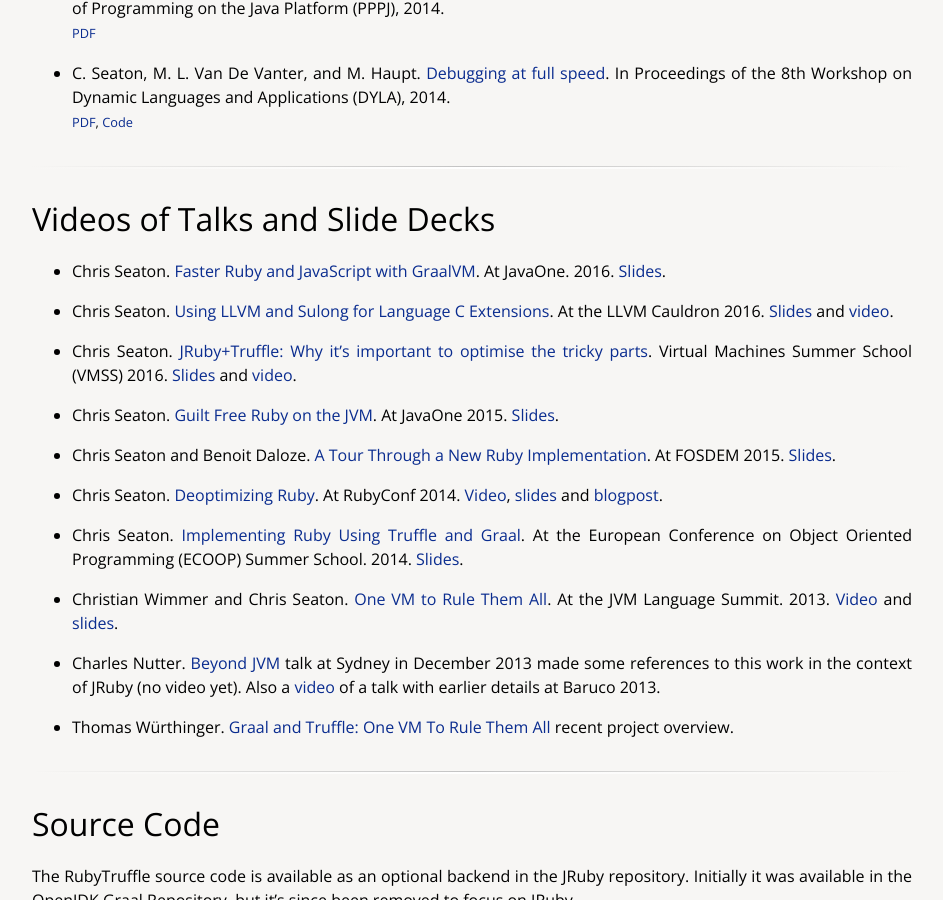
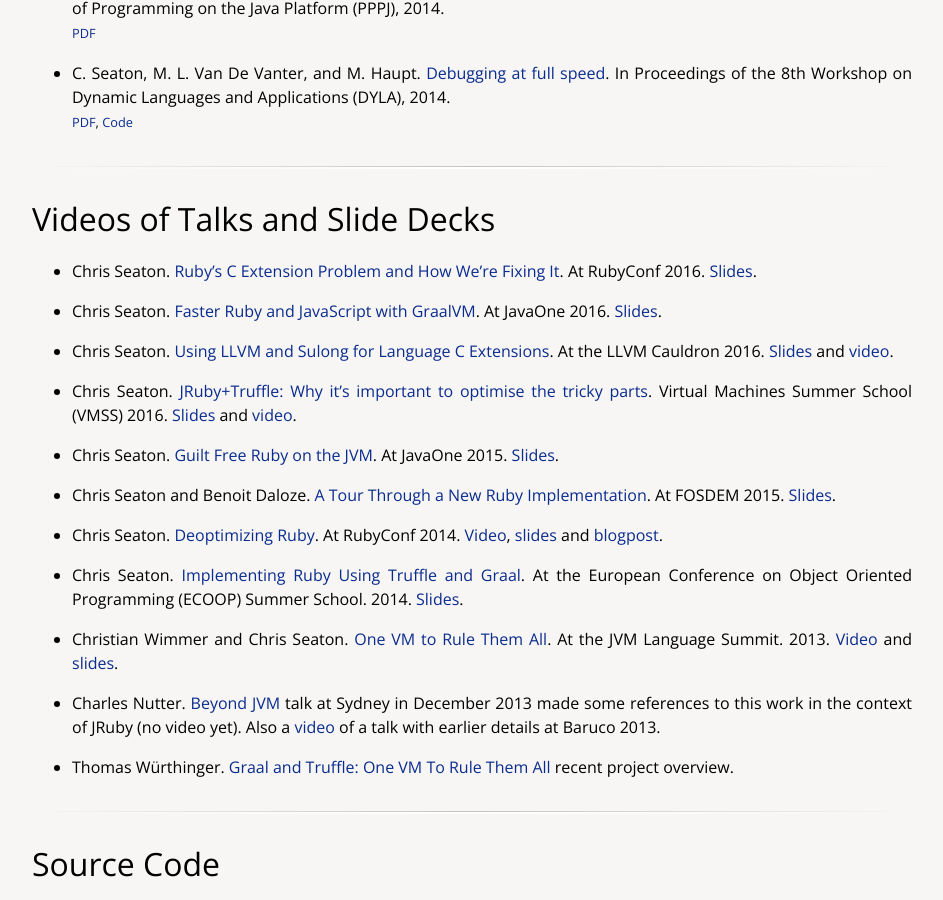
Before and after one commit to chrisseaton/chrisseaton.github.io, a Jekyll site: the page built from rubytruffle/index.md, in a window 1280 px wide and 900 px high, scrolled down 1990 px. Shown: the whole window, without its empty margins (168-1111 px from the left). Built offline with Jekyll 4.4.1, drawn with Linux system fonts in a browser that asks for light colours; nearby versions of some CDN libraries.

Commit message:
RubyConf 16 slides.

```diff
--- a/rubytruffle/index.md
+++ b/rubytruffle/index.md
@@ -107,7 +107,9 @@
 
 # Videos of Talks and Slide Decks
 
-*   Chris Seaton. [Faster Ruby and JavaScript with GraalVM](javaone16/faster-ruby-javascript-graalvm.pdf). At JavaOne. 2016. [Slides](javaone16/faster-ruby-javascript-graalvm.pdf).
+*   Chris Seaton. [Ruby's C Extension Problem and How We're Fixing It](rubyconf16/rubyconf16-cexts.pdf). At RubyConf 2016. [Slides](rubyconf16/rubyconf16-cexts.pdf).
+
+*   Chris Seaton. [Faster Ruby and JavaScript with GraalVM](javaone16/faster-ruby-javascript-graalvm.pdf). At JavaOne 2016. [Slides](javaone16/faster-ruby-javascript-graalvm.pdf).
 
 *   Chris Seaton. [Using LLVM and Sulong for Language C Extensions](llvm-cauldron-16/llvm-cauldron-sulong.pdf). At the LLVM Cauldron 2016. [Slides](llvm-cauldron-16/llvm-cauldron-sulong.pdf) and [video](https://www.youtube.com/watch?v=bJzMfYX6n9A).
 
```
Also changed, not shown: index.md (+7 -1 lines), 1 other file.
